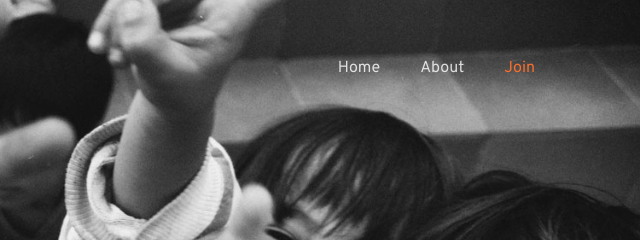
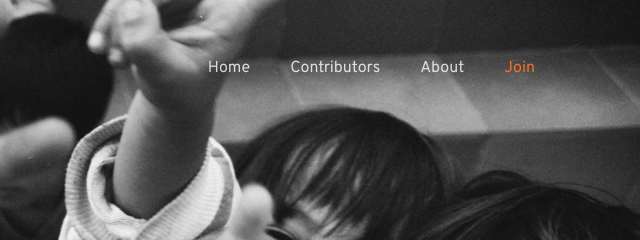
Before and after one commit to sharma-pratik/humblehandfoundation, a plain HTML site: page join.html in a window 1280 px wide. Shown: the top 240 px of the page, 640-1280 px from the left. Drawn offline with Linux system fonts and the light colour scheme; some packages are replaced by stand-ins of ours; no server answers; files whose address does not match are found by name.

Commit message:
few chagnes

```diff
--- a/join.html
+++ b/join.html
@@ -41,6 +41,7 @@
         <div class="collapse navbar-collapse" id="ftco-nav">
           <ul class="navbar-nav ml-auto">
             <li class="nav-item"><a href="index.html" class="nav-link">Home</a></li>
+            <li class="nav-item"><a href="donate.html" class="nav-link">Contributors</a></li>
             <li class="nav-item"><a href="about.html" class="nav-link">About</a></li>
             <li class="nav-item"><a href="join.html" class="nav-link">Join</a></li>
           </ul>
```
Also changed, not shown: about.html (+1 -0 lines).
